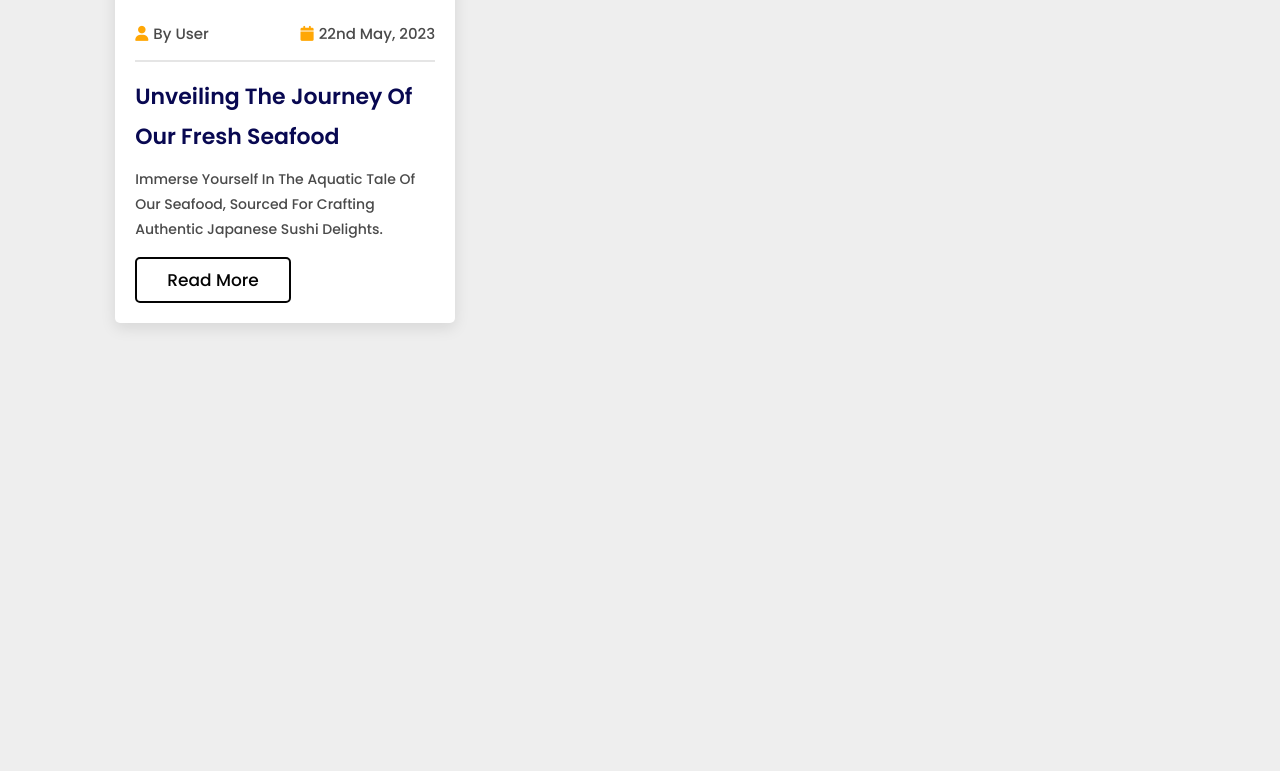
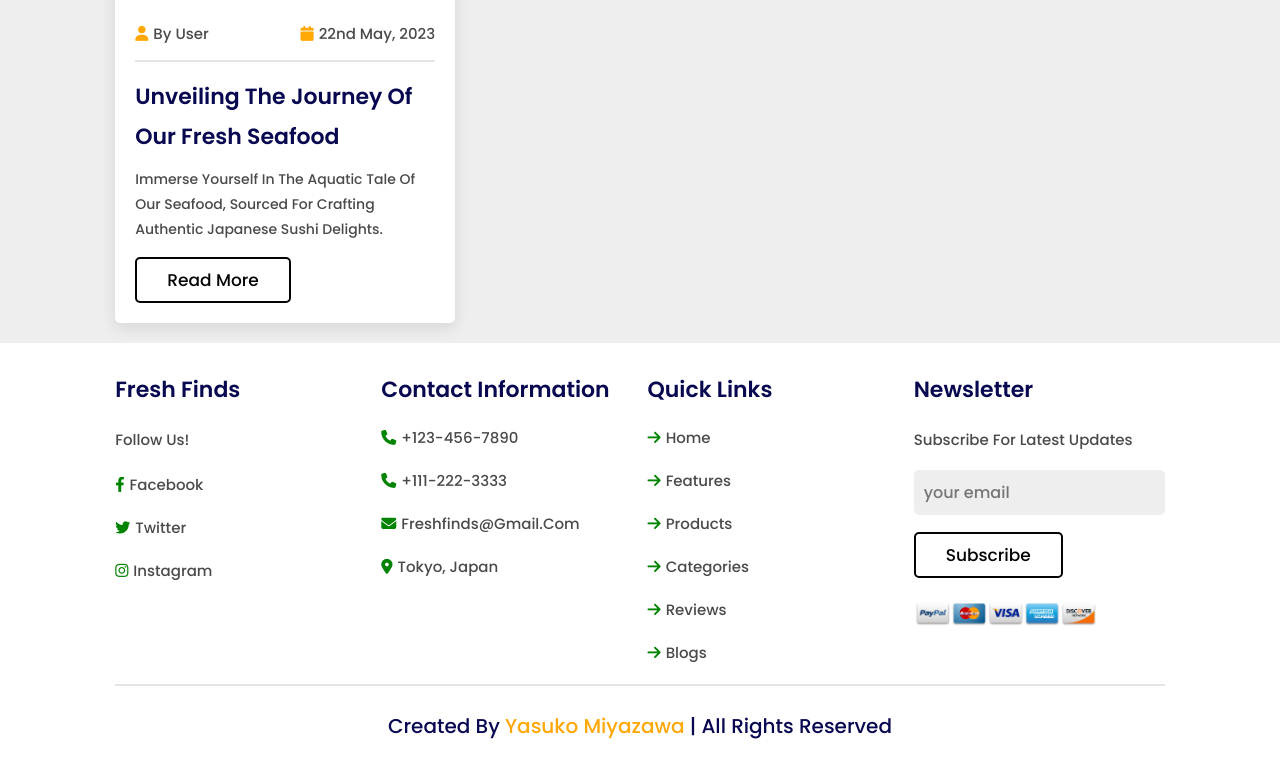
Before and after one commit to yasukomiyazawa/Online-Grocery-Store-Website---Fresh-Finds, a website: page index.html in a window 1280 px wide. Shown: the part 4683-5454 px from the top of the page. Before the commit the page ends 5026 px from the top, so only its background shows below. Drawn offline with nearby package versions, Linux system fonts and the light colour scheme.

Commit message:
added footer section.

```diff
--- a/index.html
+++ b/index.html
@@ -624,6 +624,70 @@
 
     </section>
 
+    <!-- footer section starts -->
+
+    <section class="footer">
+
+        <div class="box-container">
+
+            <div class="box">
+
+                <h3>Fresh Finds <i class="fas-fa-shopping-basket"></i></h3>
+                <p>Follow Us!</p>
+                <div class="share">
+
+                    <a href="#"><i class="fa-brands fa-facebook-f"></i>Facebook</a>
+                    <a href="#"><i class="fa-brands fa-twitter"></i>Twitter</a>
+                    <a href="#"><i class="fa-brands fa-instagram"></i>Instagram</a>
+
+                </div>
+
+            </div>
+
+            <div class="box">
+
+                <h3>Contact Information</h3>
+
+                <a href="" class="links"><i class="fas fa-phone"></i>+123-456-7890</a>
+                <a href="" class="links"><i class="fas fa-phone"></i>+111-222-3333</a>
+                <a href="" class="links"><i class="fas fa-envelope"></i>freshfinds@gmail.com</a>
+                <a href="" class="links"><i class="fas fa-map-marker-alt"></i>Tokyo, Japan</a>
+
+            </div>
+
+            <div class="box">
+
+                <h3>Quick Links</h3>
+
+                <a href="" class="links"><i class="fas fa-arrow-right"></i>home</a>
+                <a href="" class="links"><i class="fas fa-arrow-right"></i>features</a>
+                <a href="" class="links"><i class="fas fa-arrow-right"></i>products</a>
+                <a href="" class="links"><i class="fas fa-arrow-right"></i>categories</a>
+                <a href="" class="links"><i class="fas fa-arrow-right"></i>reviews</a>
+                <a href="" class="links"><i class="fas fa-arrow-right"></i>blogs</a>
+
+            </div>
+
+            <div class="box">
+
+                <h3>Newsletter</h3>
+                <p>subscribe for latest updates</p>
+                <input type="email" placeholder="your email" class="email">
+                <input type="submit" value="subscribe" class="btn">
+                <img src="images/payments.png" alt="" class="payment-img">
+
+
+            </div>
+
+        </div>
+
+        <div class="credit">created by <span>Yasuko Miyazawa</span> | all rights reserved</div>
+
+    </section>
+
+
+    <!-- footer section ends -->
+
 
 
     <!-- blogs section ends -->
--- a/style.css
+++ b/style.css
@@ -543,6 +543,75 @@ section {
   padding: 0.5rem 0;
 }
 
+.footer {
+  background: #fff;
+}
+
+.footer .box-container {
+  display: grid;
+  grid-template-columns: repeat(auto-fit, minmax(25rem, 1fr));
+  gap: 1.5rem;
+}
+
+.footer .box-container .box h3 {
+  font-size: 2.2rem;
+  color: var(--blue);
+  padding: 1rem 0;
+}
+
+.footer .box-container .box i {
+  color: var(--green);
+  padding-right: 0.5rem;
+}
+
+.footer .box-container .box a:hover i {
+  padding-right: 2rem;
+}
+
+.footer .box-container .box a {
+  font-size: 1.5rem;
+  color: var(--light-grey);
+  padding: 1rem 0;
+  display: block;
+}
+
+.footer .box-container .box p {
+  font-size: 1.5rem;
+  line-height: 1.8;
+  color: var(--light-grey);
+  padding: 1rem 0;
+}
+
+.footer .box-container .box .email {
+  margin: 0.7rem 0;
+  padding: 1rem;
+  border-radius: 0.5rem;
+  background: #eee;
+  font-size: 1.6rem;
+  color: var(--black);
+  text-transform: none;
+  width: 100%;
+}
+
+.footer .box-container .box .payment-img {
+  margin-top: 2rem;
+  height: 3rem;
+}
+
+.footer .credit {
+  text-align: center;
+  margin-top: 1rem;
+  padding: 1rem;
+  padding-top: 2.5rem;
+  font-size: 2rem;
+  color: var(--blue);
+  border-top: var(--border);
+}
+
+.footer .credit span {
+  color: var(--orange);
+}
+
 /* media queries */
 
 @media (max-width: 1091px) {
```
Also changed, not shown: images/payments.png (added).
